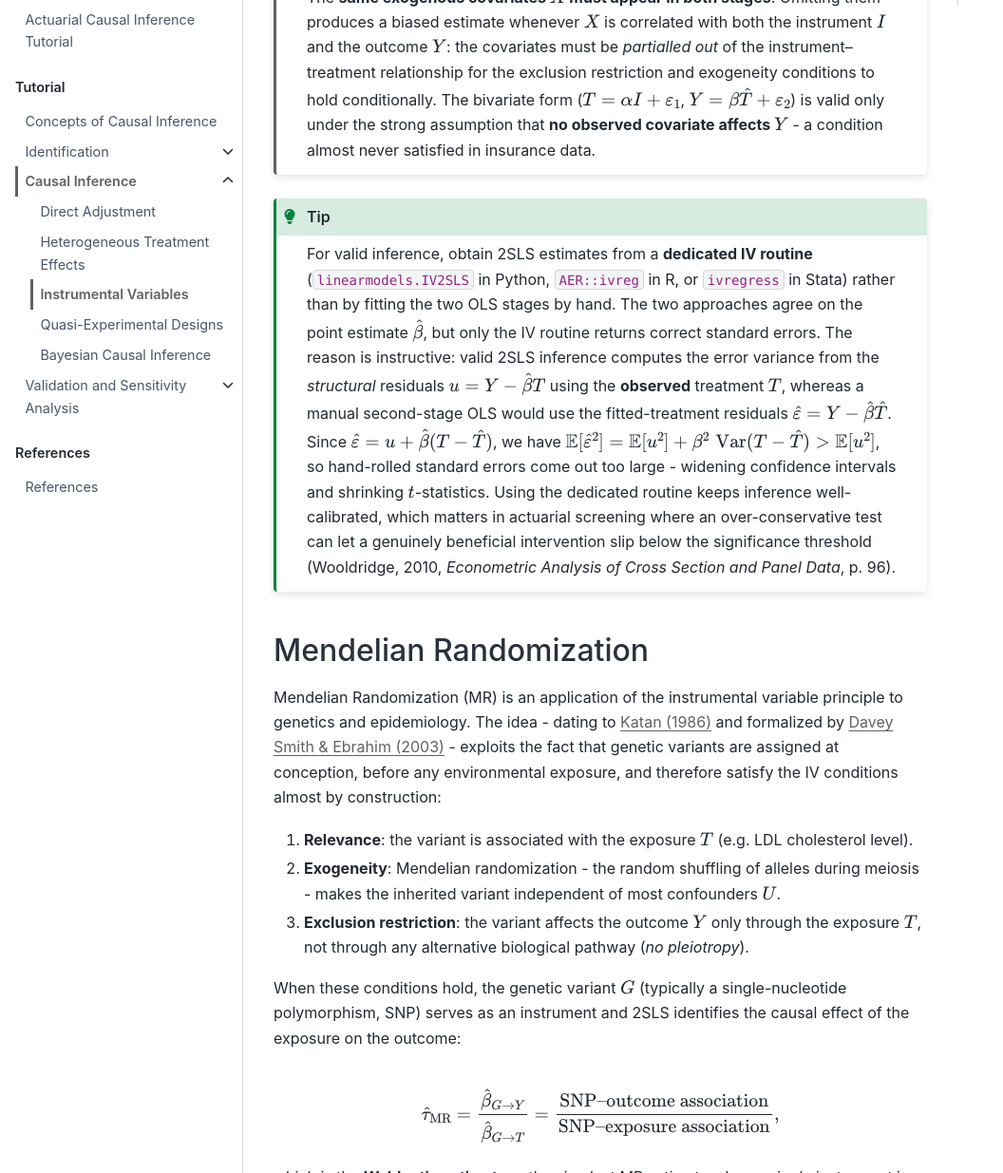
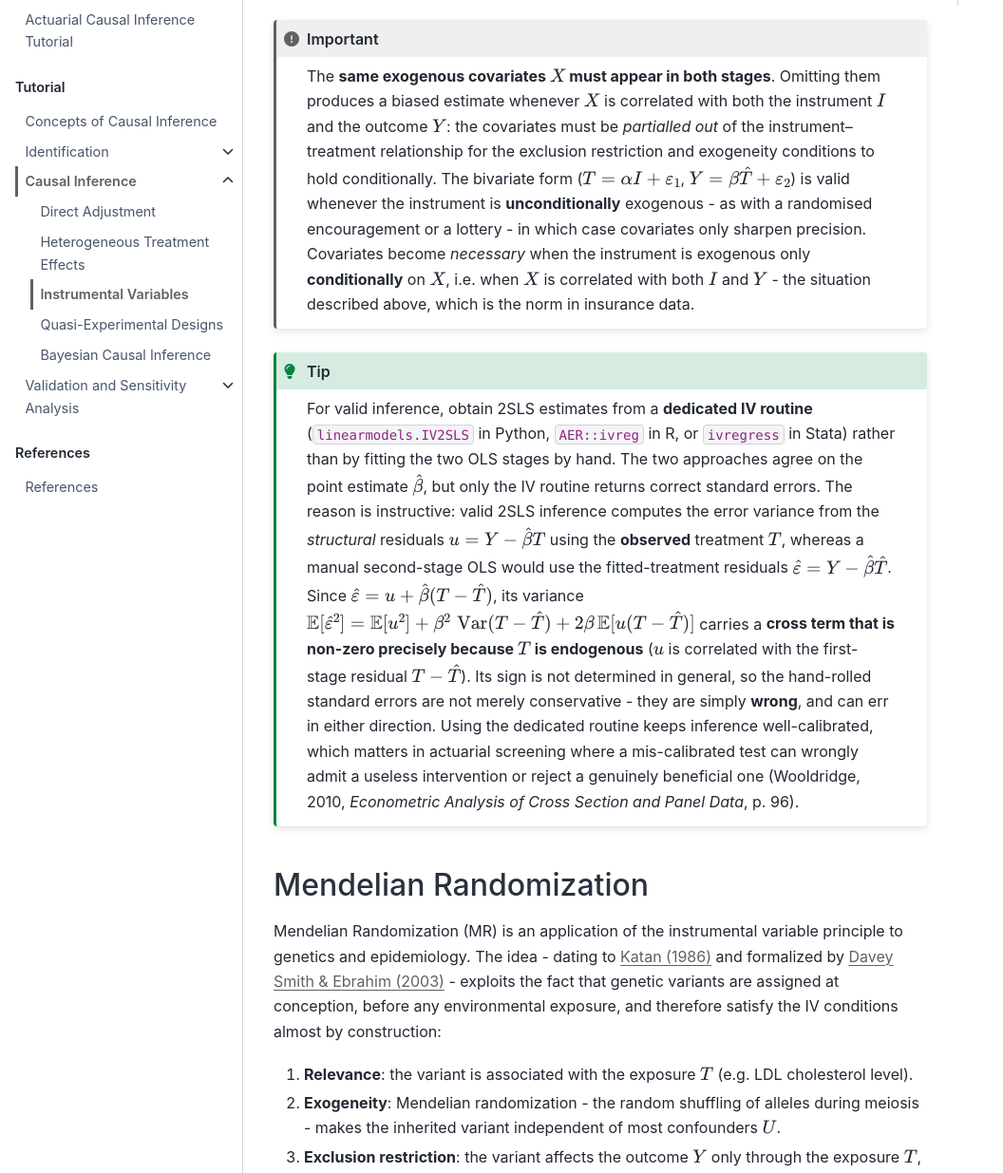
Before and after one commit to actuarial-data-science/ActuarialCausalInference, a Jupyter Book: the page built from tutorial/instrumental_variables.md, in a window 1280 px wide and 1400 px high, scrolled down 1406 px, cut to the strip 165-1400 px from the top of the window. Shown: the whole strip at 95% size, without its empty margins (0-1056 px from the left). Built offline with Jupyter Book 1.0.4 settings and Sphinx 7.4.7 and the Sphinx Book theme 1.1.4, drawn with Linux system fonts in a browser that asks for light colours; pages that are not in the unit, such as notebooks, are missing from menus; comment, search, counter and statistics services are not loaded; some of the changed text lies outside the part shown.

Commit message:
fix(iv): monotonicity, bivariate 2SLS validity, and SE cross-term
- Add the monotonicity condition (no defiers) required for the LATE-for-compliers
  interpretation, and tie the Imbens-Angrist result to it.
- Correct the bivariate-2SLS claim: it is valid under *unconditional* instrument
  exogeneity; covariates are needed only when exogeneity holds conditionally on X.
- Fix the manual-SE argument: the residual variance carries a cross term
  2*beta*E[u(T-That)] that is non-zero under endogeneity and of indeterminate
  sign, so hand-rolled SEs are simply wrong, not merely too large.

Addresses MM review instrumental_variables.md L19-23, L49, L53 (M13-M15).

````diff
--- a/tutorial/instrumental_variables.md
+++ b/tutorial/instrumental_variables.md
@@ -19,8 +19,9 @@
 1. *Relevance*: $I$ affects $T$
 2. *Exogenous noise*: $I \perp\!\!\!\perp U$ - the instrumental variable is independent of the unobserved confounder
 3. *Exclusion restriction*: $I$ affects $Y$ only through $T$
+4. *Monotonicity*: $T(I{=}1) \ge T(I{=}0)$ for every unit (no *defiers*) - the condition under which the instrument identifies a LATE for compliers rather than requiring a constant treatment effect
 
-The modern econometric interpretation of instrumental variables traces to [Imbens & Angrist (1994)](https://doi.org/10.2307/2951620), who show that 2SLS identifies a *local average treatment effect* for compliers, and to the potential-outcomes framework of [Angrist, Imbens & Rubin (1996)](https://doi.org/10.1080/01621459.1996.10476902); [Angrist & Krueger (1991)](https://doi.org/10.2307/2937954) is the canonical applied example, using quarter of birth as an instrument for schooling.
+The modern econometric interpretation of instrumental variables traces to [Imbens & Angrist (1994)](https://doi.org/10.2307/2951620), who show that, under monotonicity, 2SLS identifies a *local average treatment effect* for compliers, and to the potential-outcomes framework of [Angrist, Imbens & Rubin (1996)](https://doi.org/10.1080/01621459.1996.10476902); [Angrist & Krueger (1991)](https://doi.org/10.2307/2937954) is the canonical applied example, using quarter of birth as an instrument for schooling.
 
 The instrumental variable $I$ is a source of exogenous variation in $T$ that is uncorrelated with the common ancestors of $T$ and $Y$. By seeing how both $T$ and $Y$ respond to these perturbations, and using the fact that $I$ only influences $Y$ through $T$, we can deduce the causal effect of $T$ on $Y$.
 
@@ -46,11 +47,11 @@
 ```
 
 ```{important}
-The **same exogenous covariates $X$ must appear in both stages**. Omitting them produces a biased estimate whenever $X$ is correlated with both the instrument $I$ and the outcome $Y$: the covariates must be *partialled out* of the instrument–treatment relationship for the exclusion restriction and exogeneity conditions to hold conditionally. The bivariate form ($T = \alpha I + \varepsilon_1$, $Y = \beta \hat{T} + \varepsilon_2$) is valid only under the strong assumption that **no observed covariate affects $Y$** - a condition almost never satisfied in insurance data.
+The **same exogenous covariates $X$ must appear in both stages**. Omitting them produces a biased estimate whenever $X$ is correlated with both the instrument $I$ and the outcome $Y$: the covariates must be *partialled out* of the instrument–treatment relationship for the exclusion restriction and exogeneity conditions to hold conditionally. The bivariate form ($T = \alpha I + \varepsilon_1$, $Y = \beta \hat{T} + \varepsilon_2$) is valid whenever the instrument is **unconditionally** exogenous - as with a randomised encouragement or a lottery - in which case covariates only sharpen precision. Covariates become *necessary* when the instrument is exogenous only **conditionally** on $X$, i.e. when $X$ is correlated with both $I$ and $Y$ - the situation described above, which is the norm in insurance data.
 ```
 
 ```{tip}
-For valid inference, obtain 2SLS estimates from a **dedicated IV routine** (`linearmodels.IV2SLS` in Python, `AER::ivreg` in R, or `ivregress` in Stata) rather than by fitting the two OLS stages by hand. The two approaches agree on the point estimate $\hat{\beta}$, but only the IV routine returns correct standard errors. The reason is instructive: valid 2SLS inference computes the error variance from the *structural* residuals $u = Y - \hat{\beta}T$ using the **observed** treatment $T$, whereas a manual second-stage OLS would use the fitted-treatment residuals $\hat{\varepsilon} = Y - \hat{\beta}\hat{T}$. Since $\hat{\varepsilon} = u + \hat{\beta}(T - \hat{T})$, we have $\mathbb{E}[\hat{\varepsilon}^2] = \mathbb{E}[u^2] + \beta^2\,\operatorname{Var}(T - \hat{T}) > \mathbb{E}[u^2]$, so hand-rolled standard errors come out too large - widening confidence intervals and shrinking $t$-statistics. Using the dedicated routine keeps inference well-calibrated, which matters in actuarial screening where an over-conservative test can let a genuinely beneficial intervention slip below the significance threshold (Wooldridge, 2010, *Econometric Analysis of Cross Section and Panel Data*, p. 96).
+For valid inference, obtain 2SLS estimates from a **dedicated IV routine** (`linearmodels.IV2SLS` in Python, `AER::ivreg` in R, or `ivregress` in Stata) rather than by fitting the two OLS stages by hand. The two approaches agree on the point estimate $\hat{\beta}$, but only the IV routine returns correct standard errors. The reason is instructive: valid 2SLS inference computes the error variance from the *structural* residuals $u = Y - \hat{\beta}T$ using the **observed** treatment $T$, whereas a manual second-stage OLS would use the fitted-treatment residuals $\hat{\varepsilon} = Y - \hat{\beta}\hat{T}$. Since $\hat{\varepsilon} = u + \hat{\beta}(T - \hat{T})$, its variance $\mathbb{E}[\hat{\varepsilon}^2] = \mathbb{E}[u^2] + \beta^2\,\operatorname{Var}(T - \hat{T}) + 2\beta\,\mathbb{E}[u(T - \hat{T})]$ carries a **cross term that is non-zero precisely because $T$ is endogenous** ($u$ is correlated with the first-stage residual $T - \hat{T}$). Its sign is not determined in general, so the hand-rolled standard errors are not merely conservative - they are simply **wrong**, and can err in either direction. Using the dedicated routine keeps inference well-calibrated, which matters in actuarial screening where a mis-calibrated test can wrongly admit a useless intervention or reject a genuinely beneficial one (Wooldridge, 2010, *Econometric Analysis of Cross Section and Panel Data*, p. 96).
 ```
 
 ## Mendelian Randomization
````
